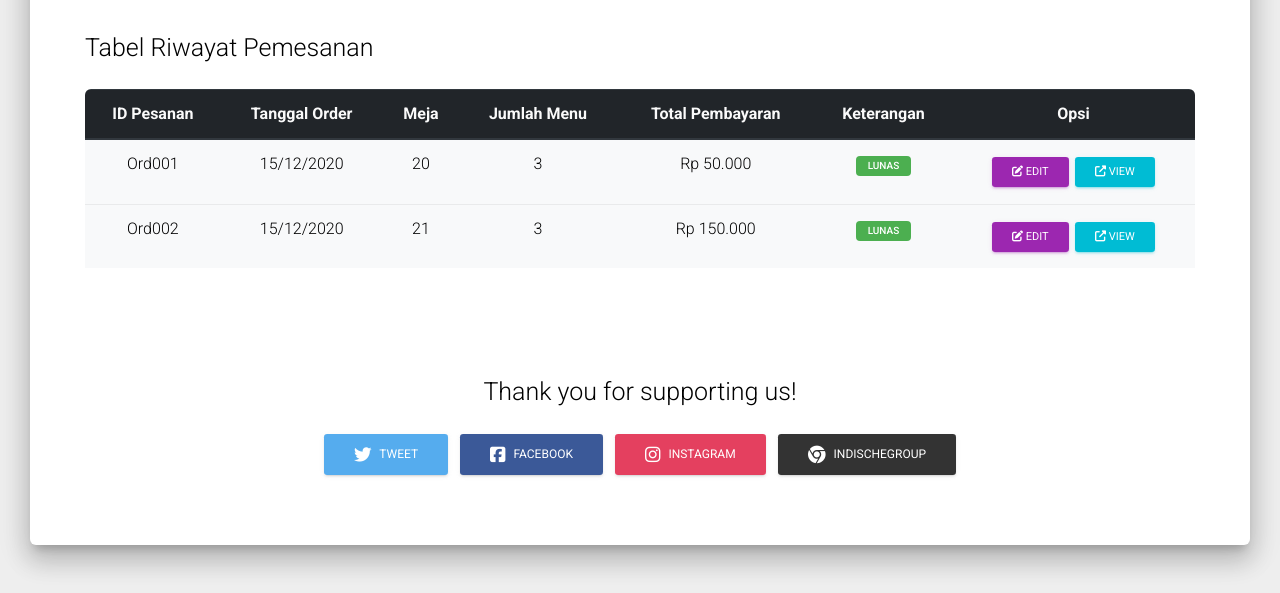
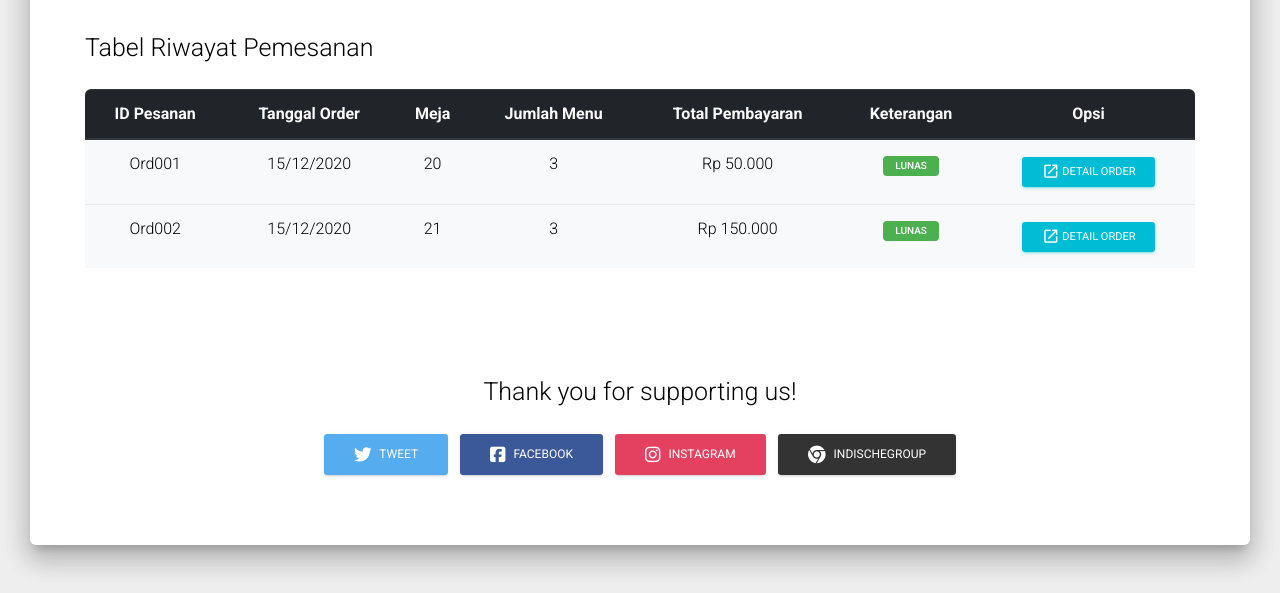
Before and after one commit to yusupp11maulana/indische1931, a CodeIgniter app: page /indische1931/history in a window 1280 px wide. Shown: the part 720-1313 px from the top of the page. Run offline with CodeIgniter, Linux system fonts and the light colour scheme; style sheets or scripts are compiled from the project's sources; some libraries are stand-ins or nearby versions.

Commit message:
Update history.php

```diff
--- a/application/views/history.php
+++ b/application/views/history.php
@@ -111,13 +111,9 @@ The above copyright notice and this permission notice shall be included in all c
                   <td>3</td>
                   <td>Rp 50.000</td>
                   <td><span class="badge badge-success">Lunas</span></td>
-                  <td><button class="btn btn-sm btn-primary" data-toggle="modal" data-target="#updateModal" type="button">
-                      <span class="btn-inner--icon"><i class="fas fa-edit"></i></span>
-                      <span class="btn-inner--text">Edit</span>
-                    </button>
-                    <button class="btn btn-sm btn-info" data-toggle="modal" data-target="#updateModal" type="button">
-                      <span class="btn-inner--icon"><i class="fas fa-external-link-alt"></i></span>
-                      <span class="btn-inner--text">View</span>
+                  <td><button class="btn btn-sm btn-info" data-toggle="modal" data-target="#updateModal" type="button">
+                      <span class="btn-inner--icon material-icons">open_in_new</span>
+                      <span class="btn-inner--text">Detail Order</span>
                     </button>
                   </td>
                 </tr>
@@ -128,13 +124,9 @@ The above copyright notice and this permission notice shall be included in all c
                   <td>3</td>
                   <td>Rp 150.000</td>
                   <td><span class="badge badge-success">Lunas</span></td>
-                  <td><button class="btn btn-sm btn-primary" data-toggle="modal" data-target="#updateModal" type="button">
-                      <span class="btn-inner--icon"><i class="fas fa-edit"></i></span>
-                      <span class="btn-inner--text">Edit</span>
-                    </button>
-                    <button class="btn btn-sm btn-info" data-toggle="modal" data-target="#updateModal" type="button">
-                      <span class="btn-inner--icon"><i class="fas fa-external-link-alt"></i></span>
-                      <span class="btn-inner--text">View</span>
+                  <td><button class="btn btn-sm btn-info" data-toggle="modal" data-target="#updateModal" type="button">
+                      <span class="btn-inner--icon material-icons">open_in_new</span>
+                      <span class="btn-inner--text">Detail Order</span>
                     </button>
                   </td>
                 </tr>
```
